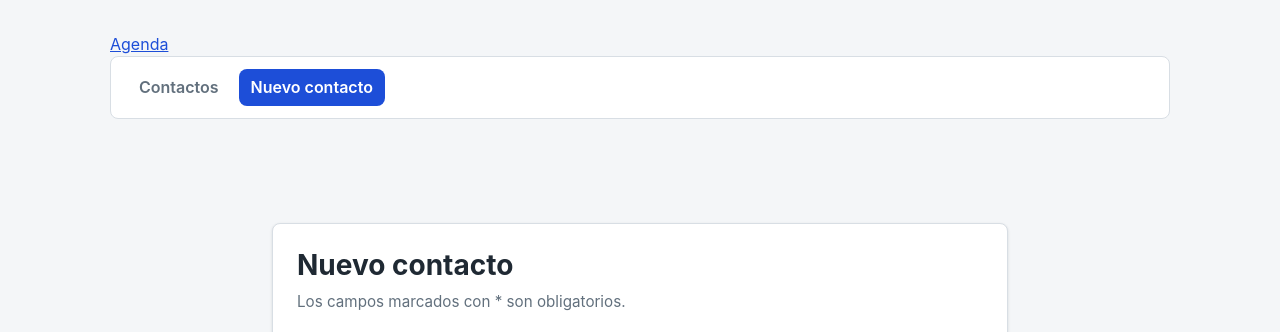
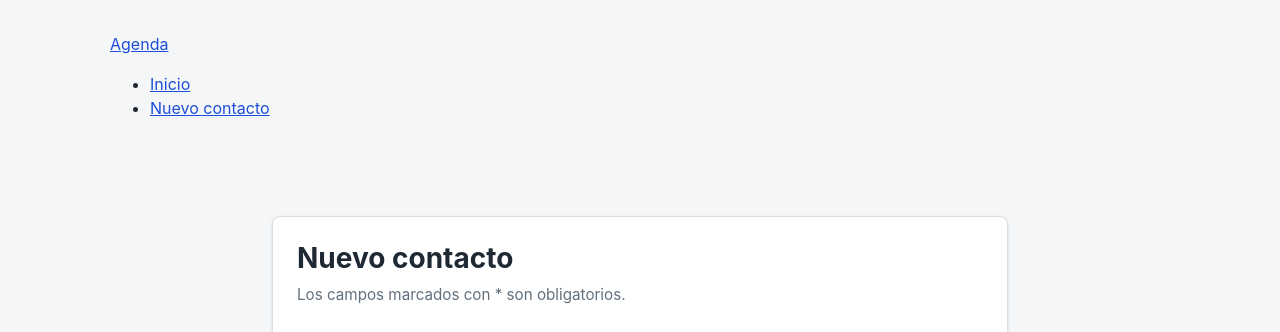
Before and after one commit to Yatusabe01/AGENDA_PW, a PHP site: page /crear.php in a window 1280 px wide. Shown: the top 332 px of the page. Run offline with PHP 8.4, Linux system fonts and the light colour scheme.

Commit message:
feat(layout): restore final navigation menu

```diff
--- a/includes/menu.php
+++ b/includes/menu.php
@@ -1,9 +1,12 @@
 <?php
-require_once __DIR__ . '/functions.php';
-
-$currentPage = basename(isset($_SERVER['PHP_SELF']) ? (string) $_SERVER['PHP_SELF'] : 'index.php');
+$currentPage = basename($_SERVER['PHP_SELF'] ?? 'index.php');
+$menuItems = [
+    'index.php' => 'Inicio',
+    'crear.php' => 'Nuevo contacto',
+];
 ?>
-<nav class="menu" aria-label="Navegación principal">
-    <a href="index.php"<?php echo $currentPage === 'index.php' ? ' class="active" aria-current="page"' : ''; ?>>Contactos</a>
-    <a href="crear.php"<?php echo $currentPage === 'crear.php' ? ' class="active" aria-current="page"' : ''; ?>>Nuevo contacto</a>
+<nav class="site-nav" aria-label="Navegación principal">
+    <ul><?php foreach ($menuItems as $file => $label): ?>
+        <li><a class="nav-link<?php echo $currentPage === $file ? ' active' : ''; ?>" href="<?php echo h($file); ?>"<?php echo $currentPage === $file ? ' aria-current="page"' : ''; ?>><?php echo h($label); ?></a></li>
+    <?php endforeach; ?></ul>
 </nav>
```
